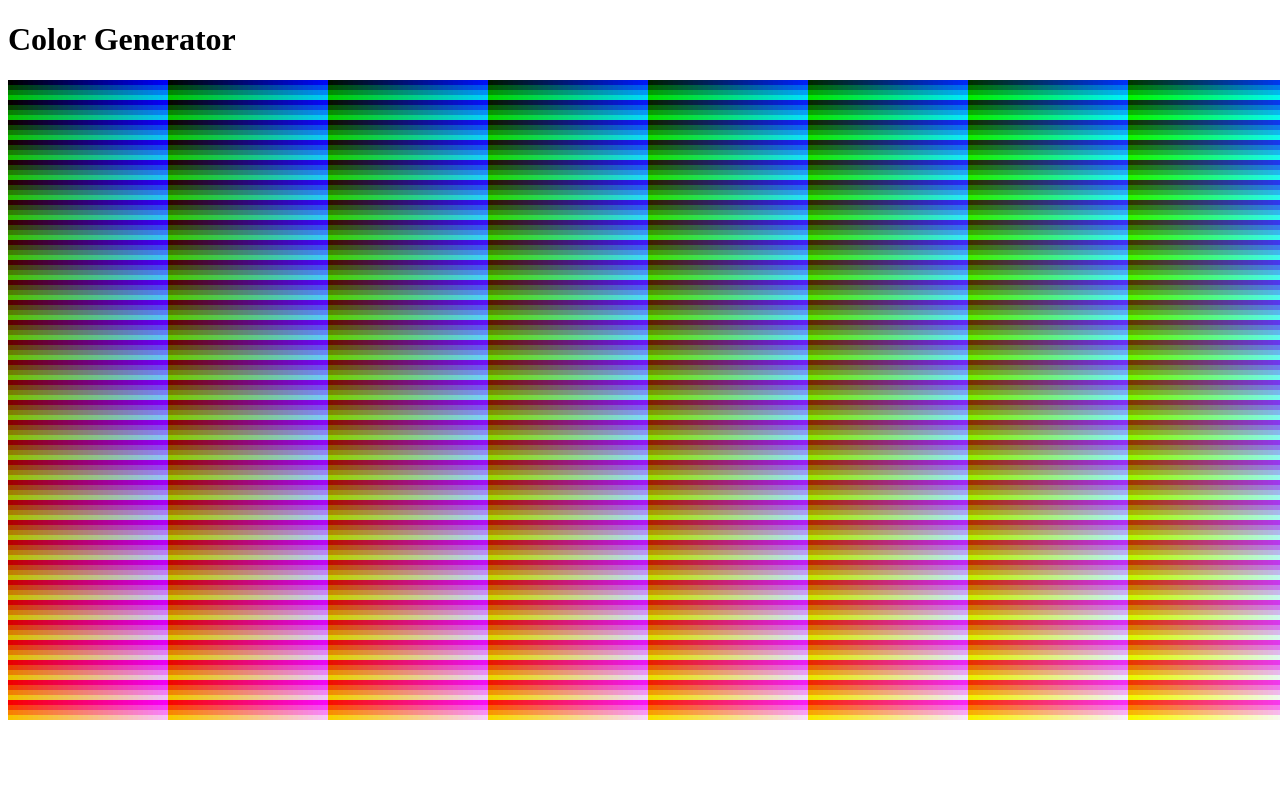
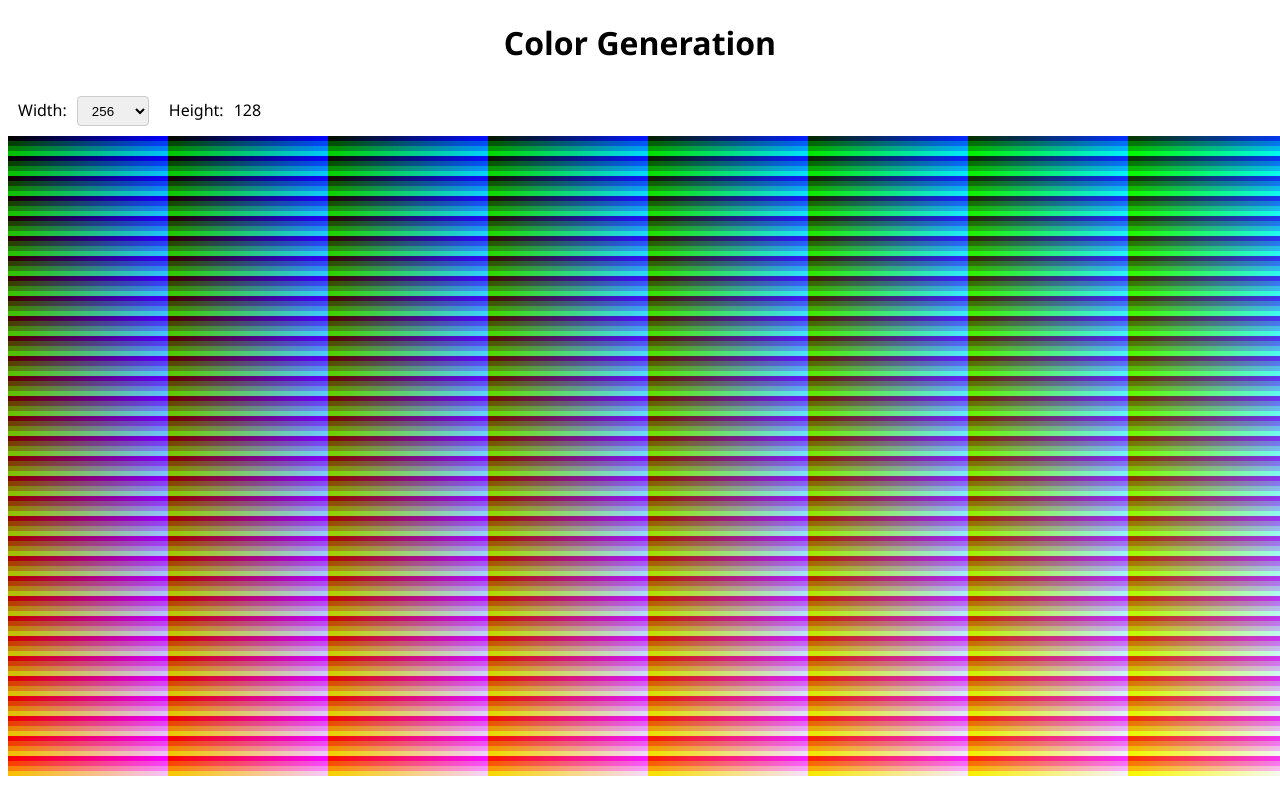
Before and after one commit to whoknows-hh/ColorGenerator, a React (Create React App) app: page / in a window 1280 px wide. Built offline with nearby package versions, Linux system fonts and the light colour scheme.

Commit message:
adding width selection

```diff
--- a/package.json
+++ b/package.json
@@ -1,7 +1,7 @@
 {
   "name": "color-generator",
   "type": "module",
-  "version": "1.0.0",
+  "version": "1.0.1",
   "dependencies": {
     "@babel/plugin-transform-modules-commonjs": "^7.13.8",
     "@testing-library/jest-dom": "^5.11.9",
--- /dev/null
+++ b/src/App.css
@@ -0,0 +1,26 @@
+body{
+    font-family: "Segoe UI",Arial,sans-serif;;
+}
+
+h1{
+    text-align: center;
+    margin-bottom: 1em;
+}
+
+.container{
+    margin-left: 10px;
+    height: 40px;
+    font-size: 16px;
+}
+
+.container span{
+    margin-right: 10px;
+    font-size: 16px;
+}
+select{
+    margin-right: 20px;
+    border:1px solid #ccc;
+    height: 30px;
+    padding: 0 10px;
+    border-radius: 4px;
+}
--- a/src/App.js
+++ b/src/App.js
@@ -1,14 +1,15 @@
-import React from 'react';
+import React, { useState } from 'react';
 import Canvas from './Canvas';
 import { getRgbFromIndex } from './helper';
+import './App.css';
 
 
 function App() {
 
-    const colorSize = 5;   // size of each color block
+    const blockSize = 5;   // size of each color block
     const colorStep = 8;    // step of iterator in each RGB color
-    const canvasWidth = 256;    //width of the canvas
-    const canvasHeight = 128;   //height of the canvas
+    const totalBlockNumber = 32768;  // total blocks that needs to be shown
+    const [xSize, setXSize] = useState(256);
 
     /**
      * draw the image
@@ -18,8 +19,8 @@ function App() {
      */
     const draw = (ctx, w, h) => {
 
-        const width = w / colorSize;
-        const height = h / colorSize;
+        const width = w / blockSize;
+        const height = h / blockSize;
         // let count = 0; // for testing purpose
 
         for (let y = 0; y < height; y ++){
@@ -28,7 +29,7 @@ function App() {
                 const {red, green, blue} = getRgbFromIndex(colorIndex, colorStep);
                 const rgb = `rgb(${red * colorStep}, ${green * colorStep}, ${blue * colorStep})`;
                 ctx.fillStyle = rgb;
-                ctx.fillRect(x * colorSize, y * colorSize, colorSize, colorSize);
+                ctx.fillRect(x * blockSize, y * blockSize, blockSize, blockSize);
 
                 // testing purpose
                 // count ++;
@@ -38,10 +39,28 @@ function App() {
         }
     }
 
+    const handleChange = (e)=>{
+        setXSize(e.target.value);
+    }
+
     return (
       <div>
-         <h1>Color Generator</h1>
-          <Canvas draw={draw} width={canvasWidth * colorSize} height={canvasHeight * colorSize}>
+         <h1>Color Generation</h1>
+          <div className='container'>
+              <span>Width:</span>
+              <select value={xSize} onChange={handleChange}>
+                  <option value="32">32</option>
+                  <option value="64">64</option>
+                  <option value="128">128</option>
+                  <option value="256">256</option>
+                  <option value="512">512</option>
+                  <option value="1024">1024</option>
+              </select>
+              <span>Height:</span>
+              <span>{totalBlockNumber / xSize}</span>
+          </div>
+
+          <Canvas draw={draw} width={xSize * blockSize} height={totalBlockNumber / xSize * blockSize}>
           </Canvas>
       </div>
   );
--- a/src/Canvas.js
+++ b/src/Canvas.js
@@ -9,7 +9,7 @@ const Canvas = props  => {
             const canvas = canvasRef.current;
             const context = canvas.getContext('2d');
             const render = () => {
-                draw(context,props.width,props.height)
+                draw(context, props.width, props.height)
             }
             render()
         }
```
Also changed, not shown: 1 other file (tests, documents, lock files or other folders).
